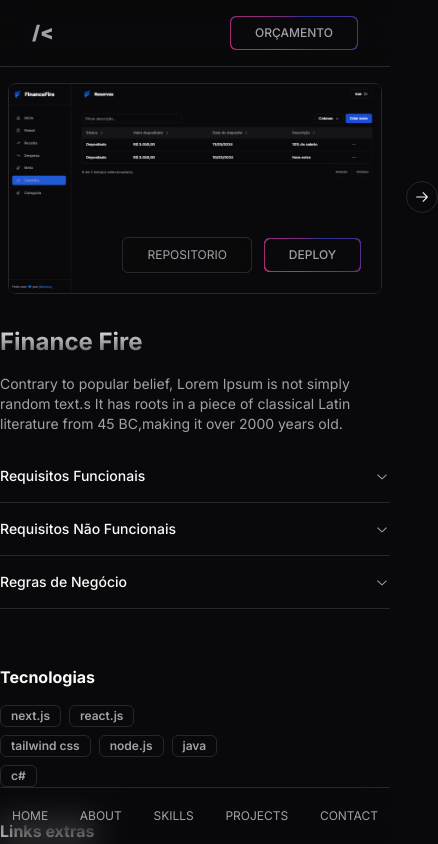
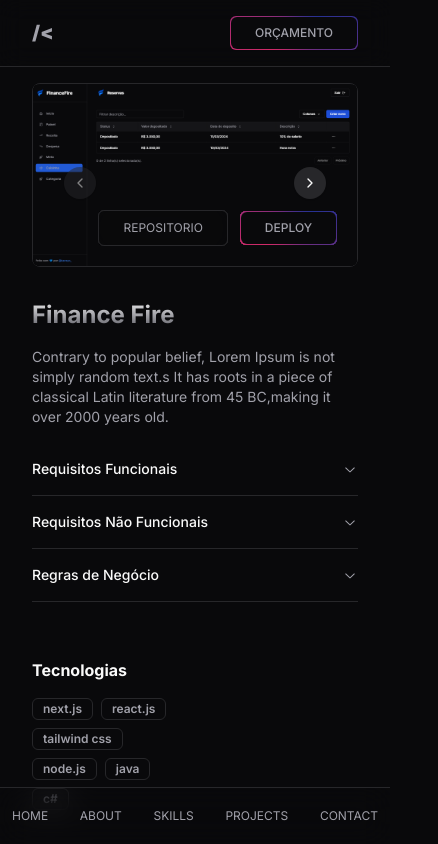
Before and after one commit to KARAUJO1003/portifolio.web.1.4.0, a Next.js app in the folder portifolio/: page /pages/1 in a window 390 px wide. Shown: the top 844 px of the page, 438 px wide, since content can reach past the window. Built offline with nearby package versions, Linux system fonts and the light colour scheme.

Commit message:
feat: pagina de detalhes de projetos responsiva.

```diff
--- a/portifolio/src/app/pages/[id]/page.tsx
+++ b/portifolio/src/app/pages/[id]/page.tsx
@@ -23,7 +23,7 @@ export default function Page({ params }: { params: { id: string } }) {
   }
 
   return (
-    <main className="max-w-4xl min-h-screen mx-auto pb-20 max-lg:w-full">
+    <main className="max-w-4xl min-h-screen mx-auto pb-20 max-lg:w-full max-lg:px-8">
       <CarrousselProjects id={id} />
 
       <div className="grid grid-cols-5 gap-14 max-lg:grid-cols-1">
--- a/portifolio/src/app/pages/_components/carroussel-projects.tsx
+++ b/portifolio/src/app/pages/_components/carroussel-projects.tsx
@@ -19,7 +19,7 @@ export const CarrousselProjects = ({ id }: CarrousselProjectsProps) => {
 
   return (
     <Carousel>
-      <CarouselContent className=" border rounded-lg overflow-hidden mt-4 mb-8 mx-2">
+      <CarouselContent className=" border rounded-lg overflow-hidden mt-4 mb-8 mx-0">
         {project?.images.map((img) => (
           <CarouselItem
             key={img.src}
@@ -42,8 +42,8 @@ export const CarrousselProjects = ({ id }: CarrousselProjectsProps) => {
           </CarouselItem>
         ))}
       </CarouselContent>
-      <CarouselPrevious />
-      <CarouselNext />
+      <CarouselPrevious className="left-8" variant="secondary" />
+      <CarouselNext className="right-8" variant="secondary" />
     </Carousel>
   )
 }
--- a/portifolio/src/components/ui/carousel.tsx
+++ b/portifolio/src/components/ui/carousel.tsx
@@ -1,13 +1,13 @@
 'use client'
 
 import * as React from 'react'
-import { ArrowLeftIcon, ArrowRightIcon } from '@radix-ui/react-icons'
 import useEmblaCarousel, {
   type UseEmblaCarouselType,
 } from 'embla-carousel-react'
 
 import { cn } from '@/lib/utils'
 import { Button } from '@/components/ui/button'
+import { ChevronLeftIcon, ChevronRightIcon } from 'lucide-react'
 
 type CarouselApi = UseEmblaCarouselType[1]
 type UseCarouselParameters = Parameters<typeof useEmblaCarousel>
@@ -216,7 +216,7 @@ const CarouselPrevious = React.forwardRef<
       onClick={scrollPrev}
       {...props}
     >
-      <ArrowLeftIcon className="h-4 w-4" />
+      <ChevronLeftIcon className="h-4 w-4" />
       <span className="sr-only">Previous slide</span>
     </Button>
   )
@@ -245,7 +245,7 @@ const CarouselNext = React.forwardRef<
       onClick={scrollNext}
       {...props}
     >
-      <ArrowRightIcon className="h-4 w-4" />
+      <ChevronRightIcon className="h-4 w-4" />
       <span className="sr-only">Next slide</span>
     </Button>
   )
```
